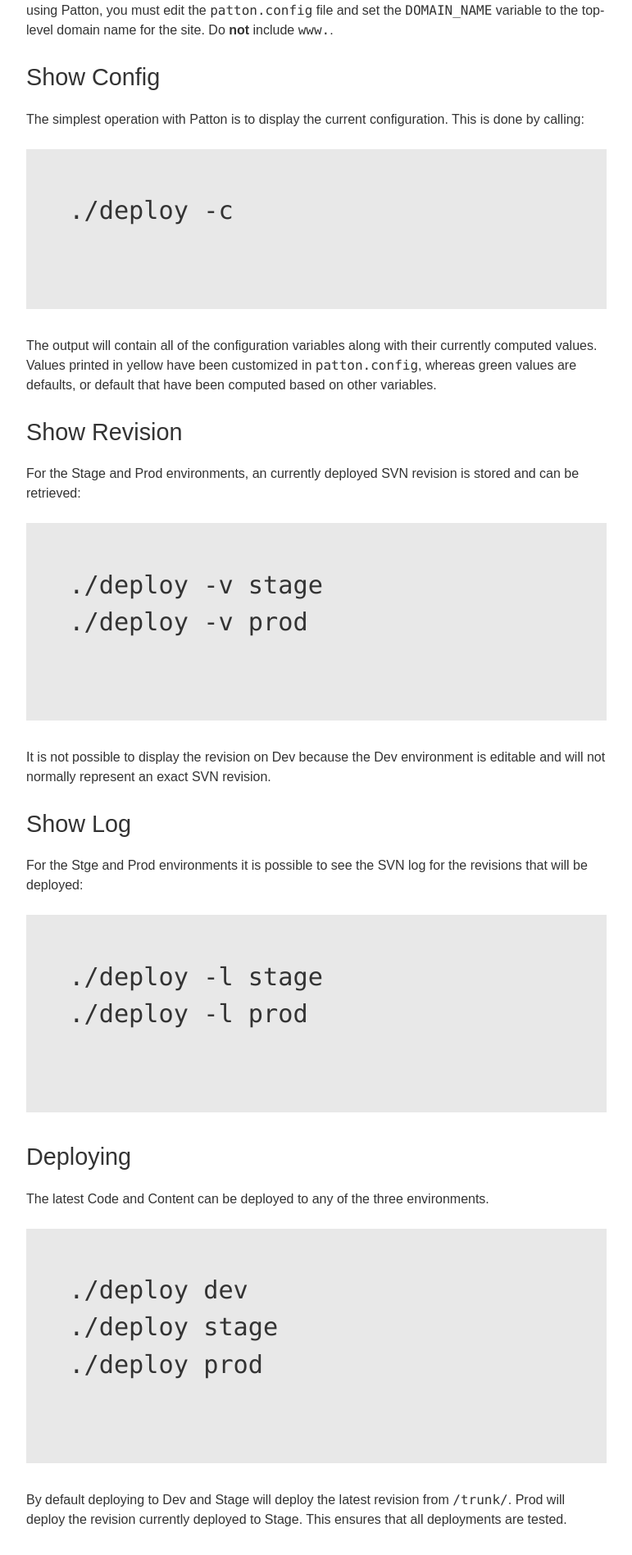
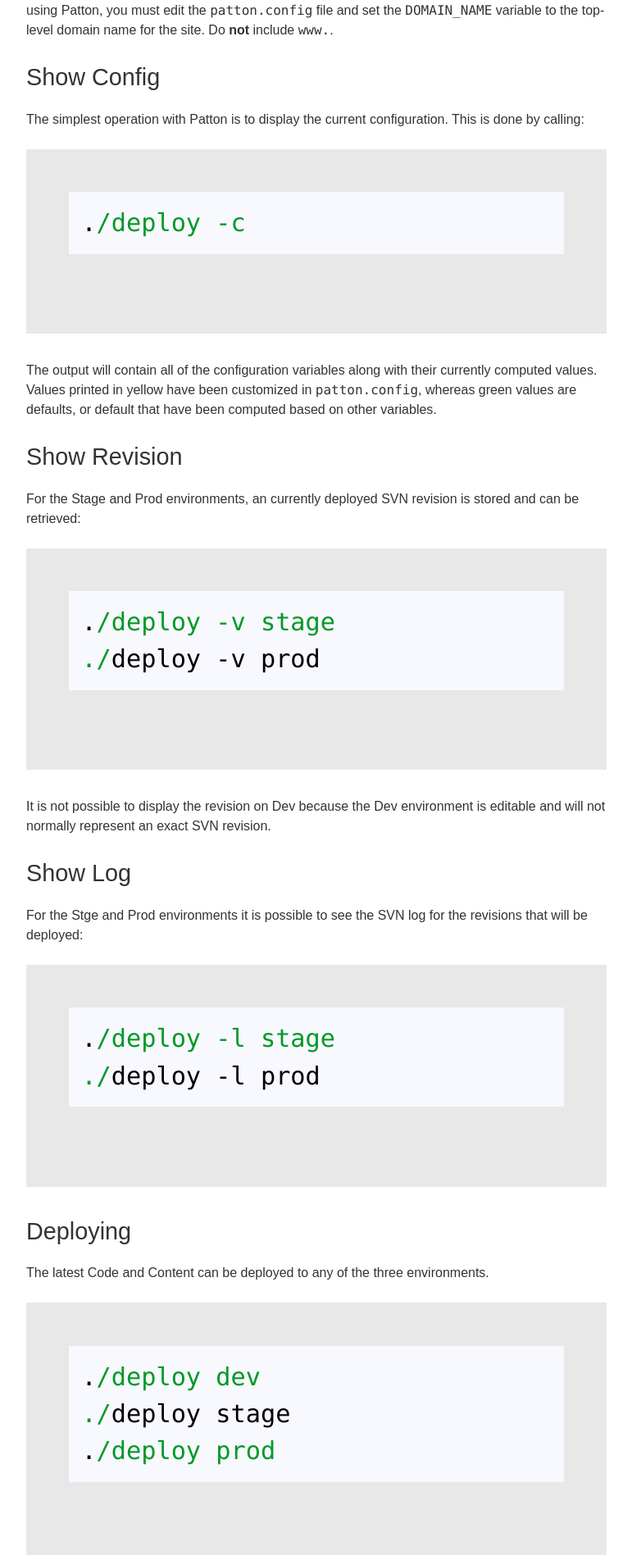
Before and after one commit to imarc/handbook, a Jekyll site: the page built from beta/deployment.markdown, in a window 1280 px wide. Shown: the part 3339-5236 px from the top of the page at 82% size, without its empty margins (134-905 px from the left). Built offline with Jekyll 4.4.1, drawn with Linux system fonts in a browser that asks for light colours; nearby versions of some CDN libraries.

Commit message:
removing the comments around the github sybtax highlighting

```diff
--- a/_layouts/default.bp.html
+++ b/_layouts/default.bp.html
@@ -11,7 +11,7 @@
 		<meta name="author" content="Design, programming, by iMarc. More info at http://imarc.net" />
 		<meta name="viewport" content="width=device-width" />
 		<link rel="stylesheet" type="text/css" href="css/styles.css" media="all" />
-		<!-- link rel="stylesheet" type="text/css" href="css/highlight/github.css" media="all" / -->
+		<link rel="stylesheet" type="text/css" href="css/highlight/github.css" media="all" />
 
 		<!--[if IE]>
 			<script src="js/html5shiv.js"></script>
```
